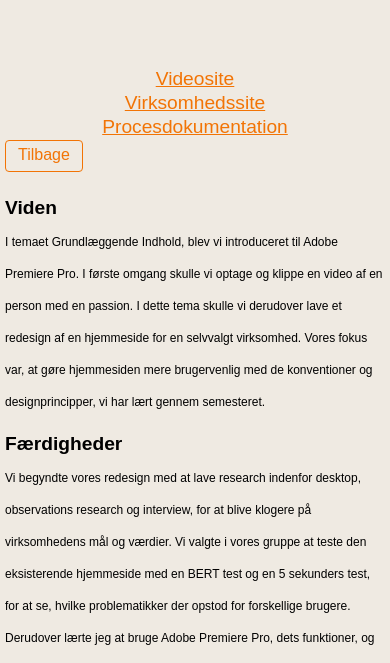
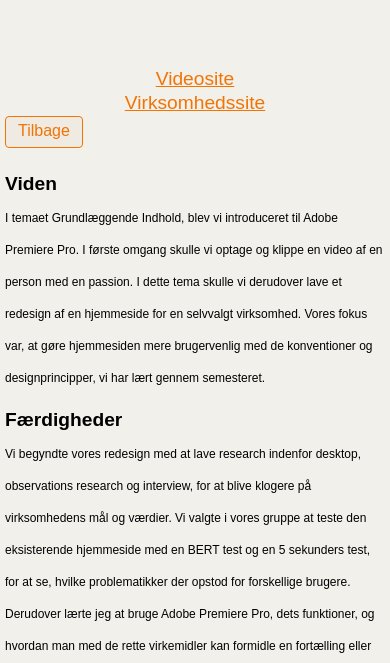
Before and after one commit to leahkjaergaard/06_eksamen, a plain HTML site: page tema5.html in a window 390 px wide. Shown: the part 181-844 px from the top of the page. Drawn offline with Linux system fonts and the light colour scheme; a web font is replaced by a local one.

Commit message:
rettelser

```diff
--- a/styles.css
+++ b/styles.css
@@ -117,6 +117,10 @@ a {
   main {
     margin-left: 5px;
     margin-right: 5px;
+  }
+
+  body {
+    background-color: #f2f0eb;
   }
 
   /*om mig*/
--- a/tema5.html
+++ b/tema5.html
@@ -54,7 +54,6 @@
         <div class="Links">
             <a href="http://leahkjaergaard.dk/kea/05_indhold/videosite/index.html">Videosite</a>
             <a href="https://espi0001.github.io/virkelig_website/">Virksomhedssite</a>
-            <a href="img/processdokumentation_gruppe7.pdf">Procesdokumentation</a>
         </div>
 
         <div class="back_knap">
```
